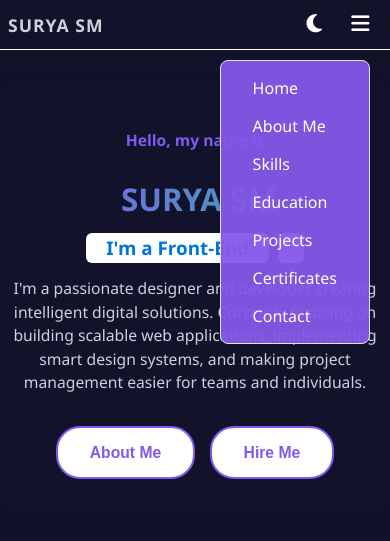
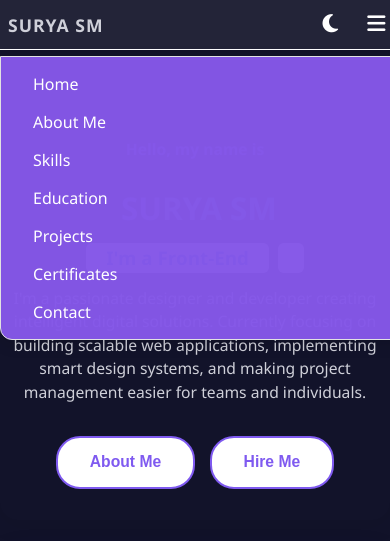
Before and after one commit to SURYA-588/Portfolio, a plain HTML site: page portfolio.html in a window 390 px wide. Both pictures are taken after a click on the button 360 px from the left and 24 px from the top of the page. Shown: the top 541 px of the page. Drawn offline with nearby package versions, Linux system fonts and the light colour scheme.

Commit message:
Add files via upload

```diff
--- a/portfolio.html
+++ b/portfolio.html
@@ -40,6 +40,13 @@
     justify-content: space-between !important;
     gap: 0 !important;
     padding: 0.5em 0.5em !important;
+    position: fixed !important;
+    top: 0;
+    left: 0;
+    width: 100vw;
+    z-index: 2000;
+    background: rgba(36, 37, 58, 0.98) !important;
+    box-shadow: 0 2px 8px rgba(0,0,0,0.08);
   }
   .logo {
     font-size: 1.1em !important;
@@ -47,6 +54,7 @@
     flex: 1 1 auto !important;
     text-align: left !important;
     min-width: 0;
+    z-index: 2100;
   }
   .theme-toggle, .menu-icon {
     font-size: 1.3em !important;
@@ -59,6 +67,28 @@
     justify-content: center !important;
     min-width: 32px;
     min-height: 32px;
+    z-index: 2100;
+  }
+  nav {
+    position: fixed !important;
+    top: 56px !important;
+    right: 0 !important;
+    left: 0 !important;
+    width: 100vw !important;
+    background: rgba(133, 87, 232, 0.98) !important;
+    border-radius: 0 0 12px 12px !important;
+    box-shadow: 0 4px 16px rgba(0,0,0,0.12);
+    display: none;
+    flex-direction: column;
+    gap: 1em;
+    padding: 1em 0.5em;
+    z-index: 2050;
+  }
+  nav.active {
+    display: flex !important;
+  }
+  body {
+    padding-top: 60px !important;
   }
 }
 /* Extra compact social icons and container for mobile */
@@ -627,7 +657,6 @@
     max-width: 900px;
     position: relative;
     z-index: 1;
-  }
     align-items: center;
   }
   .about-image img {
@@ -644,7 +673,6 @@
     transform: scale(1.06) rotate(-2deg);
     box-shadow: 0 12px 40px rgba(44, 183, 167, 0.18);
     border-color: #2CB7A7;
-  }
     display: block;
     border-radius: 18px;
     transition: filter 0.4s;
```
